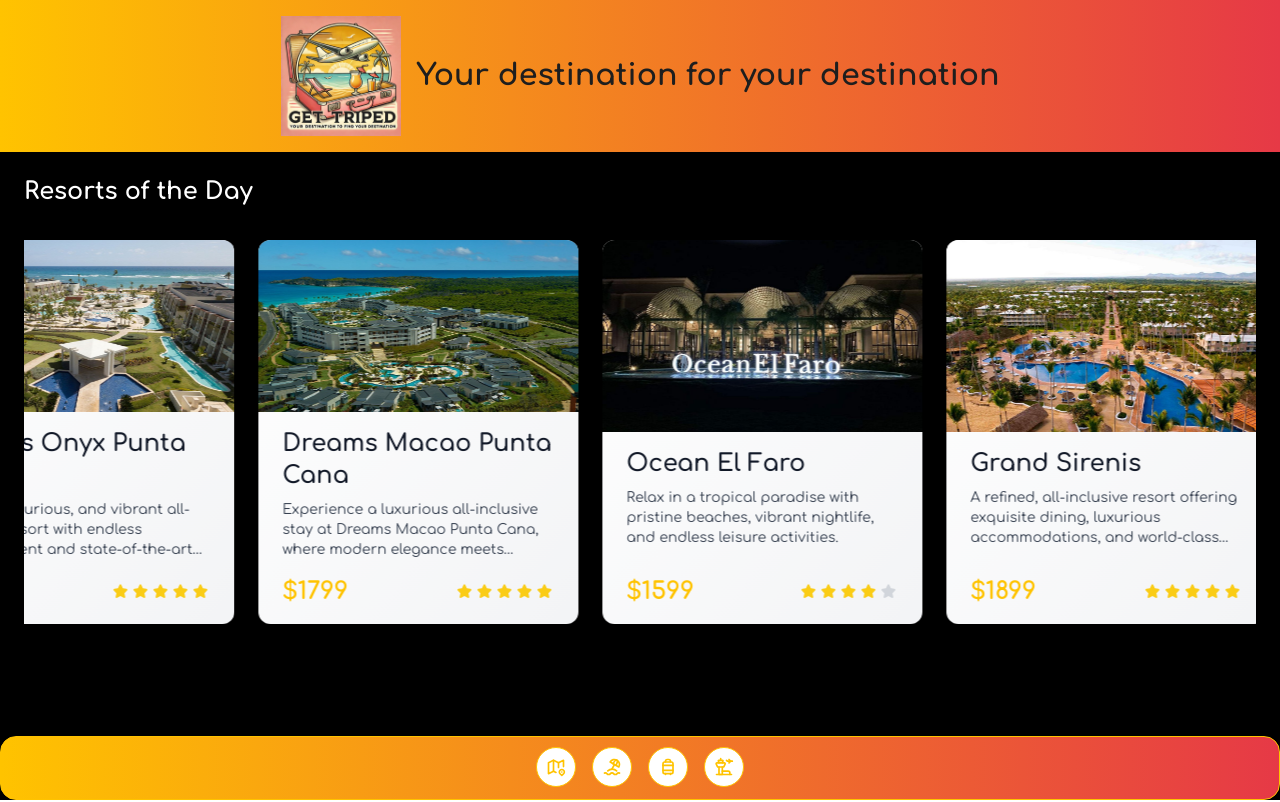
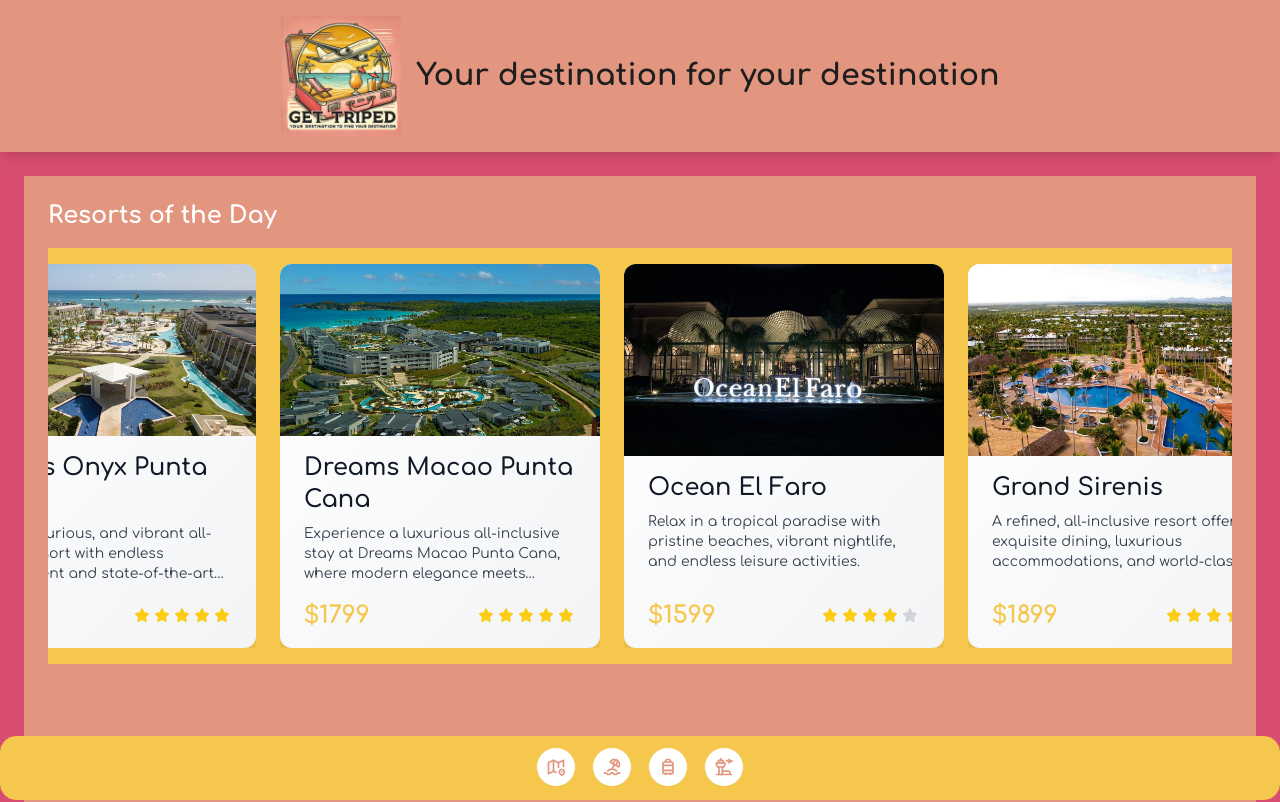
Before and after one commit to LegendairyDude/get-triped, a Next.js app: page / in a window 1280 px wide. Shown: the top 802 px of the page. Built offline with nearby package versions, Linux system fonts and the light colour scheme.

Commit message:
changed colours to match logo colours. Experimenting with styling / colour layout. refactored layout to global layout apply header and footer to all pages in app based of next principles

```diff
--- a/src/app/layout.tsx
+++ b/src/app/layout.tsx
@@ -1,25 +1,68 @@
+// app/layout.jsx
 import type { Metadata } from "next";
-import theme from "../theme/theme"
+import theme from "@/theme/theme"; // adjust this path as needed
 import "./globals.css";
 
+// Import client components for common UI elements.
+import { Header } from "@/components/Header";
+import { FloatingDock } from "@/components/floating-dock";
+import { Footer } from "@/components/Footer";
+import {
+  IconMap2,
+  IconBeach,
+  IconLuggage,
+  IconBuildingAirport,
+} from "@tabler/icons-react";
+
+// Global metadata
 export const metadata: Metadata = {
   title: "Get Triped",
   description: "Your destination to find your destination",
   icons: {
     icon: "/favicon.ico",
-  }
-
+  },
 };
 
-export default function RootLayout({
-  children,
-}: Readonly<{
-  children: React.ReactNode;
-}>) {
+// Define the navigation items for your floating dock.
+const yourItems = [
+  {
+    id: 1,
+    icon: <IconMap2 className="h-6 w-6" />,
+    title: "Destinations",
+    href: "/destinations",
+  },
+  {
+    id: 2,
+    icon: <IconBeach className="h-6 w-6" />,
+    title: "Resorts",
+    href: "/resorts",
+  },
+  {
+    id: 3,
+    icon: <IconLuggage className="h-6 w-6" />,
+    title: "Packing",
+    href: "/packing",
+  },
+  {
+    id: 4,
+    icon: <IconBuildingAirport className="h-6 w-6" />,
+    title: "Airports",
+    href: "/airports",
+  },
+];
+
+export default function RootLayout({ children }: { children: React.ReactNode }) {
   return (
     <html lang="en">
-      <body className={`${theme.comfortaaFont.variable} antialiased`}>
-        {children}
+      <body className={`${theme.comfortaaFont.variable} antialiased bg-accent`}>
+        <Header />
+        <main className="flex-1 container mx-auto p-6">{children}</main>
+        <FloatingDock
+          items={yourItems}
+          desktopClassName="fixed bottom-0 left-0 w-full flex justify-center z-50"
+          mobileClassName="hidden"
+        />
+        <Footer />
       </body>
     </html>
   );
--- a/src/app/page.tsx
+++ b/src/app/page.tsx
@@ -1,63 +1,18 @@
+// app/page.jsx
 "use client";
 
-import { Header } from "@/components/Header";
-import { FloatingDock } from "@/components/floating-dock";
-import { Footer } from "@/components/Footer";
 import { ResortCarousel } from "@/components/ResortCarousel";
 import { resorts } from "@/data/resorts";
-import {
-  IconMap2,
-  IconBeach,
-  IconLuggage,
-  IconBuildingAirport,
-} from "@tabler/icons-react";
 
 export default function Home() {
-  // Navigation items for the Floating Dock
-  const yourItems = [
-    {
-      id: 1,
-      icon: <IconMap2 className="h-6 w-6" />,
-      title: "Destinations",
-      href: "/destinations",
-    },
-    {
-      id: 2,
-      icon: <IconBeach className="h-6 w-6" />,
-      title: "Resorts",
-      href: "/resorts",
-    },
-    {
-      id: 3,
-      icon: <IconLuggage className="h-6 w-6" />,
-      title: "Packing",
-      href: "/packing",
-    },
-    {
-      id: 4,
-      icon: <IconBuildingAirport className="h-6 w-6" />,
-      title: "Airports",
-      href: "/airports",
-    },
-  ];
-
   return (
-    <div className="min-h-screen bg-black text-white flex flex-col">
-      {/* Header */}
-      <Header />
-
-      {/* "Resorts of the Day" Carousel */}
+    // TODO: PAGE BG COLOR FOUND HERE
+    <div className="min-h-screen bg-secondary text-white flex flex-col">
+      {/* Page-specific content; the Header, FloatingDock, and Footer come from the global layout */}
       <section className="container mx-auto p-6">
         <h2 className="text-2xl font-bold mb-4">Resorts of the Day</h2>
         <ResortCarousel resorts={resorts.slice(0, 5)} />
       </section>
-
-      {/* Floating Dock Navbar (fixed at bottom) */}
-      <FloatingDock
-        items={yourItems}
-        desktopClassName="fixed bottom-0 left-0 w-full flex justify-center z-50"
-        mobileClassName="hidden"
-      />
     </div>
   );
 }
--- a/src/components/Header.jsx
+++ b/src/components/Header.jsx
@@ -1,11 +1,12 @@
 "use client";
-
 import Image from "next/image";
+import Link from "next/link";
 
 export function Header() {
   return (
-    <header className="w-full p-4 bg-gradient-to-r from-primary to-accent shadow-lg">
+    <header className="w-full p-4 bg-[#e29680] shadow-lg">
       <div className="container mx-auto flex items-center justify-center space-x-4">
+        <Link href="/">
           <Image
             src="/THELogo.webp"
             alt="Get Triped Logo"
@@ -13,6 +14,7 @@
             height={48}
             className="object-contain"
           />
+        </Link>
         <h1 className="text-3xl font-bold text-dark">
           Your destination for your destination
         </h1>
--- a/src/components/ResortCarousel.jsx
+++ b/src/components/ResortCarousel.jsx
@@ -40,7 +40,7 @@
   return (
     <div
       className={cn(
-        "relative w-full py-4 transition-all duration-300",
+        "relative w-full py-4 transition-all duration-300 bg-primary overflow-hidden",
         outerHovered ? "overflow-x-auto" : "overflow-hidden"
       )}
       onMouseEnter={() => setOuterHovered(true)}
--- a/src/components/floating-dock.jsx
+++ b/src/components/floating-dock.jsx
@@ -28,22 +28,25 @@
         {open && (
           <motion.div
             layoutId="nav"
-            className="absolute bottom-full mb-2 inset-x-0 flex flex-col gap-2 bg-gradient-to-r from-primary to-accent p-2 rounded-lg"
+            className="absolute bottom-full mb-2 inset-x-0 flex flex-col gap-2 bg-[#f5c74d] p-2 rounded-lg"
           >
             {items.map((item, idx) => (
               <motion.div
                 key={item.title}
                 initial={{ opacity: 0, y: 10 }}
                 animate={{ opacity: 1, y: 0 }}
-                exit={{ opacity: 0, y: 10, transition: { delay: idx * 0.05 } }}
+                exit={{
+                  opacity: 0,
+                  y: 10,
+                  transition: { delay: idx * 0.05 },
+                }}
                 transition={{ delay: (items.length - 1 - idx) * 0.05 }}
               >
                 <Link
                   href={item.href}
-                  key={item.title}
-                  className="h-10 w-10 rounded-full bg-white dark:bg-dark flex items-center justify-center border border-primary"
+                  className="h-10 w-10 rounded-full bg-white flex items-center justify-center border border-[#f5c74d]"
                 >
-                  <div className="h-4 w-4 text-primary">{item.icon}</div>
+                  <div className="h-4 w-4 text-[#e29680]">{item.icon}</div>
                 </Link>
               </motion.div>
             ))}
@@ -52,9 +55,9 @@
       </AnimatePresence>
       <button
         onClick={() => setOpen(!open)}
-        className="h-10 w-10 rounded-full bg-white dark:bg-dark flex items-center justify-center border border-primary"
+        className="h-10 w-10 rounded-full bg-white flex items-center justify-center border border-[#f5c74d]"
       >
-        <IconLayoutNavbarCollapse className="h-5 w-5 text-primary dark:text-accent" />
+        <IconLayoutNavbarCollapse className="h-5 w-5 text-[#e29680]" />
       </button>
     </div>
   );
@@ -67,7 +70,7 @@
       onMouseMove={(e) => mouseX.set(e.pageX)}
       onMouseLeave={() => mouseX.set(Infinity)}
       className={cn(
-        "mx-auto hidden md:flex h-16 gap-4 items-end rounded-2xl bg-gradient-to-r from-primary to-accent px-4 pb-3 border border-primary",
+        "mx-auto hidden md:flex h-16 gap-4 items-end rounded-2xl bg-[#f5c74d] px-4 pb-3 border border-[#f5c74d]",
         className
       )}
     >
@@ -80,12 +83,10 @@
 
 function IconContainer({ mouseX, title, icon, href }) {
   let ref = useRef(null);
-
   let distance = useTransform(mouseX, (val) => {
     let bounds = ref.current?.getBoundingClientRect() ?? { x: 0, width: 0 };
     return val - bounds.x - bounds.width / 2;
   });
-
   let widthTransform = useTransform(distance, [-150, 0, 150], [40, 80, 40]);
   let heightTransform = useTransform(distance, [-150, 0, 150], [40, 80, 40]);
   let widthTransformIcon = useTransform(distance, [-150, 0, 150], [20, 40, 20]);
@@ -94,7 +95,6 @@
     [-150, 0, 150],
     [20, 40, 20]
   );
-
   let width = useSpring(widthTransform, {
     mass: 0.1,
     stiffness: 150,
@@ -115,7 +115,6 @@
     stiffness: 150,
     damping: 12,
   });
-
   const [hovered, setHovered] = useState(false);
 
   return (
@@ -125,7 +124,7 @@
         style={{ width, height }}
         onMouseEnter={() => setHovered(true)}
         onMouseLeave={() => setHovered(false)}
-        className="aspect-square rounded-full bg-white dark:bg-dark flex items-center justify-center relative border border-primary"
+        className="aspect-square rounded-full bg-white flex items-center justify-center relative border border-[#f5c74d]"
       >
         <AnimatePresence>
           {hovered && (
@@ -133,7 +132,7 @@
               initial={{ opacity: 0, y: 10, x: "-50%" }}
               animate={{ opacity: 1, y: 0, x: "-50%" }}
               exit={{ opacity: 0, y: 2, x: "-50%" }}
-              className="px-2 py-0.5 whitespace-pre rounded-md bg-white dark:bg-dark border border-primary text-dark absolute left-1/2 -translate-x-1/2 -top-8 w-fit text-xs"
+              className="px-2 py-0.5 whitespace-pre rounded-md bg-white border border-[#f5c74d] text-gray-800 absolute left-1/2 -translate-x-1/2 -top-8 w-fit text-xs"
             >
               {title}
             </motion.div>
@@ -141,7 +140,7 @@
         </AnimatePresence>
         <motion.div
           style={{ width: widthIcon, height: heightIcon }}
-          className="flex items-center justify-center text-primary"
+          className="flex items-center justify-center text-[#e29680]"
         >
           {icon}
         </motion.div>
--- a/src/theme/colours.js
+++ b/src/theme/colours.js
@@ -1,24 +1,24 @@
-const colors = {
-  primary: "#FFC300", // Sunset Yellow (Main Brand Color)
-  secondary: "#FF6B81", // Coral Pink (Accent Color)
-  accent: "#E63946", // Deep Rose (Strong Highlights)
+const colours = {
+  primary: "#f5c74d", // Logo Yellow
+  secondary: "#e29680", // Logo Pink
+  light: "#fbf1cc", // Pale Yellow from Logo
+  accent: "#d94e70", // Complementary deep rose accent
 
-  black: "#000000", // Pure Black
-  dark: "#1E1E1E", // Dark Mode Background
-  light: "#F5F5F5", // Warm White
-  offBlack: "#121212", // Soft Black
-  softGray: "#C4C4C4", // Muted UI Elements
+  black: "#000000",
+  dark: "#1E1E1E",
+  offBlack: "#121212",
+  softGray: "#C4C4C4",
 
-  warning: "#FFA500", // Warning Orange
-  error: "#D32F2F", // Error Red
-  success: "#4CAF50", // Success Green
-  info: "#42A5F5", // Info Blue
+  warning: "#FFA500",
+  error: "#D32F2F",
+  success: "#4CAF50",
+  info: "#42A5F5",
 
   gradients: {
-    warmSunset: "linear-gradient(135deg, #FFB000, #E63946)",
-    goldenGlow: "linear-gradient(120deg, #FFC300, #FF6B81)",
+    warmSunset: "linear-gradient(135deg, #f5c74d, #e29680)",
+    goldenGlow: "linear-gradient(120deg, #f5c74d, #fbf1cc)",
     deepMidnight: "linear-gradient(160deg, #121212, #1E1E1E)",
   },
 };
 
-export default colors;
+export default colours;
```
Also changed, not shown: public/tripedLogoWaypoint.webp (added). Lines whose indentation alone changed are shown as unchanged.
